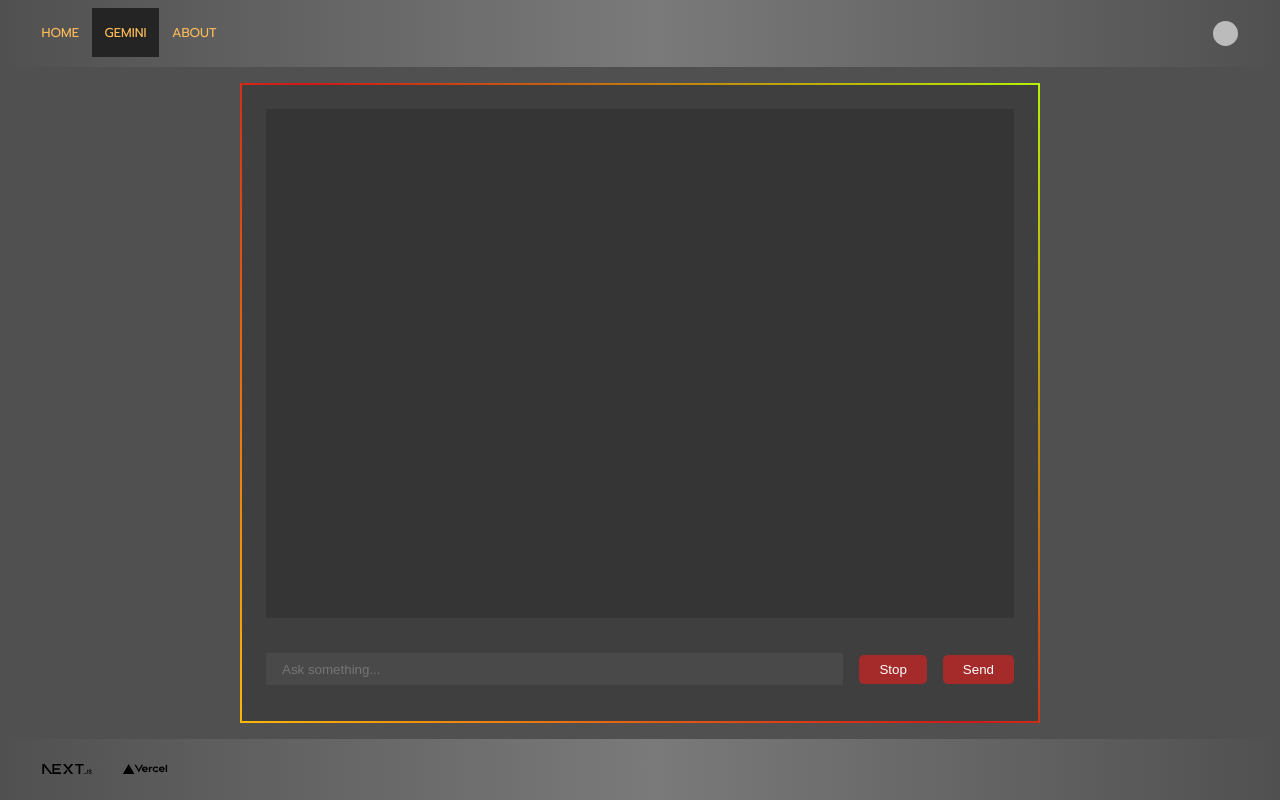
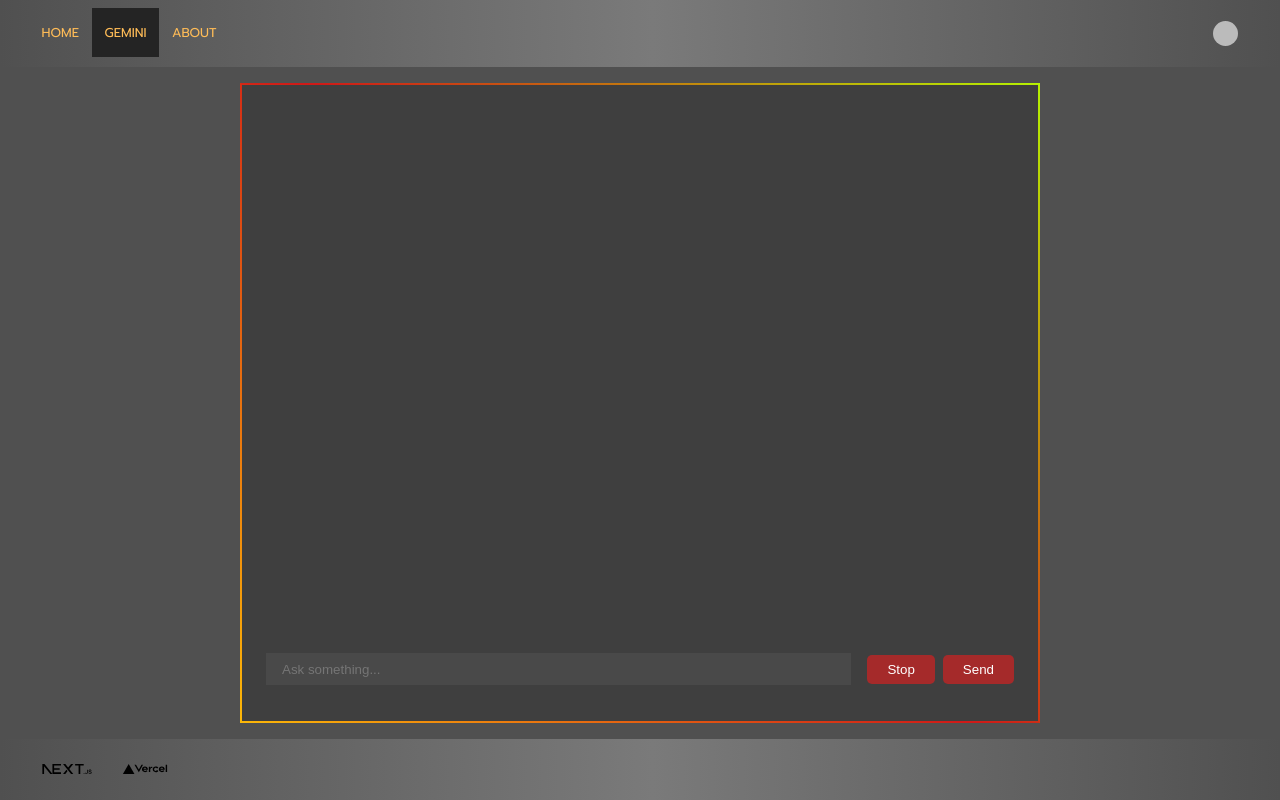
Before and after one commit to e20fip/nextjs, a Next.js app: page /gemini in a window 1280 px wide. Built offline with nearby package versions, Linux system fonts and the light colour scheme; no server answers; sample sign-in values are in the browser's storage.

Commit message:
updated frontend

```diff
--- a/app/components/SignIn.jsx
+++ b/app/components/SignIn.jsx
@@ -7,6 +7,7 @@ import Image from "next/image"
 const SignIn = () => {
   const { data: session, status } = useSession()
   const [isShowProfile, setIsShowProfile] = useState(false)
+  console.log(session)
 
   return (
     <>
--- a/app/gemini/gemini.module.css
+++ b/app/gemini/gemini.module.css
@@ -18,10 +18,9 @@
 }
 .output {
   width: 100%;
-  height: 100%;
+  max-height: 67dvh;
   padding: 1em;
   overflow: auto;
-  background-color: rgb(48 48 48 / 64%);
 }
 .output ul,
 .output ol {
@@ -93,5 +92,5 @@
 }
 .buttonContainer {
   display: flex;
-  gap: 1em;
+  gap: 0.5em;
 }
--- a/app/gemini/page.jsx
+++ b/app/gemini/page.jsx
@@ -6,12 +6,20 @@ import markdownit from "markdown-it"
 import { useSession } from "next-auth/react"
 import { redirect } from "next/navigation"
 
-export default function Completion() {
+function checkSession() {
   const { data: session, status } = useSession()
   if (status !== "loading" && !session && session !== "admin") {
     return redirect("/api/auth/signin")
   }
+}
+
+function convertToHtml(content) {
   const md = markdownit()
+  return md.render(content)
+}
+
+export default function Completion() {
+  checkSession()
   const {
     completion,
     input,
@@ -21,22 +29,18 @@ export default function Completion() {
     handleSubmit
   } = useCompletion()
 
-  const result = md.render(completion)
-
   return (
     <div className={style.main}>
       <div
         className={style.output}
-        dangerouslySetInnerHTML={{ __html: result }}
+        dangerouslySetInnerHTML={{ __html: convertToHtml(completion) }}
       ></div>
-
       <form className={style.inputContainer} onSubmit={handleSubmit}>
         <input
           placeholder="Ask something..."
           value={input}
           onChange={handleInputChange}
         />
-
         <div className={style.buttonContainer}>
           <button type="button" onClick={stop}>
             Stop
--- a/package.json
+++ b/package.json
@@ -22,7 +22,6 @@
     "react-dom": "^18.2.0",
     "react-toastify": "^9.1.3",
     "rehype-highlight": "^6.0.0",
-    "rehype-preset-minify": "^6.0.0",
     "rehype-stringify": "^9.0.3",
     "remark-gfm": "^3.0.1",
     "remark-parse": "^10.0.2",
```
Also changed, not shown: 1 other file (tests, documents, lock files or other folders).
